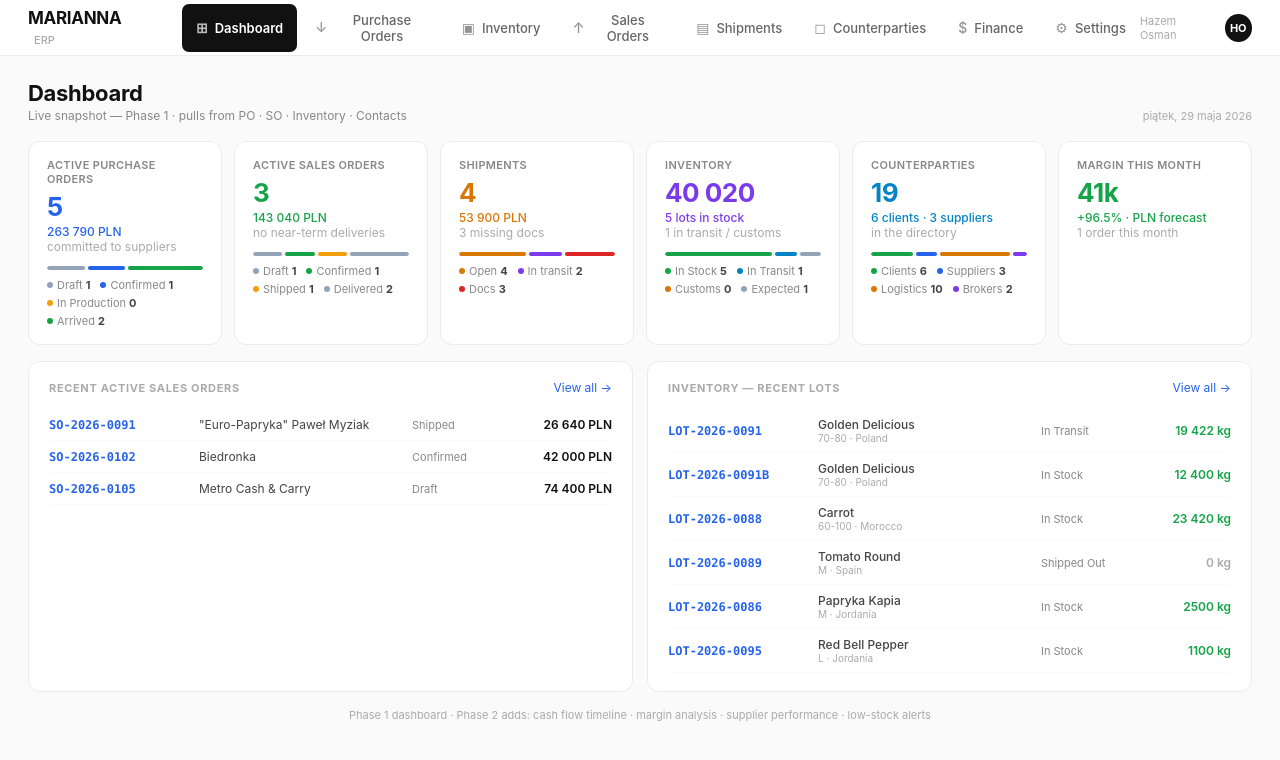
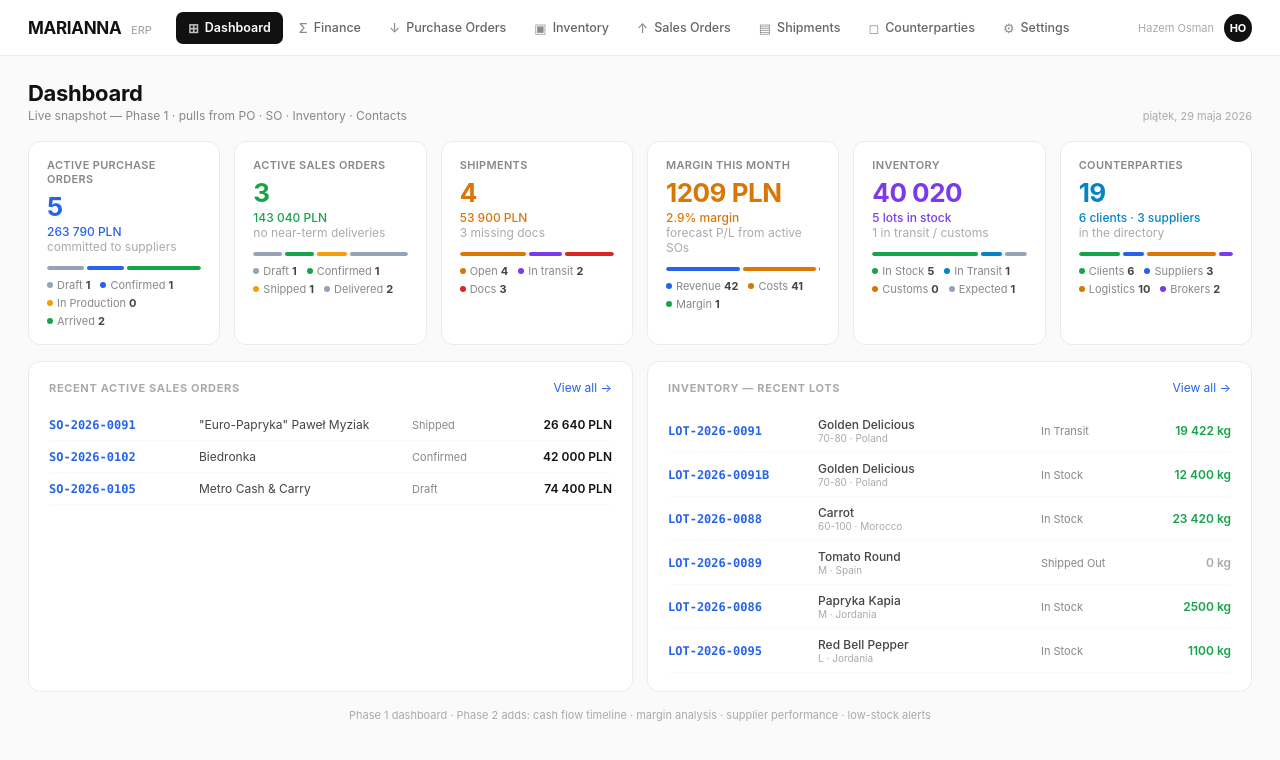
Before and after one commit to Marianna-ERP/marianna-erp, a React (Create React App) app: page / in a window 1280 px wide. Shown: the top 760 px of the page. Built offline with nearby package versions, Linux system fonts and the light colour scheme.

Commit message:
chat gpt V5

```diff
--- a/src/App.tsx
+++ b/src/App.tsx
@@ -5,67 +5,31 @@ import PurchaseOrders from "./PurchaseOrders";
 import Inventory from "./Inventory";
 import SalesOrders from "./SalesOrders";
 import Shipments from "./Shipments";
+import Finance from "./Finance";
 import Settings from "./Settings";
-import Finance from "./Finance";
+import { SHELL_SEED } from "./shell_seed";
 import { useLocalStoredState } from "./useLocalStoredState";
 
-// ─── FRESHTRADE ERP — INTEGRATION SHELL ─────────────────────────────────────
-// Owns the canonical state for all four entities and passes it down to each module.
-// Each module accepts optional state props (integration mode) and falls back to its
-// own seed data (standalone mode).
-//
-// Why a shell at all? Each module previously stubbed its sibling modules' data
-// (Inventory stubbed SOs, SO stubbed lots+POs). The shell replaces those stubs with
-// live cross-module data — so reservations on lots show real active SOs, source
-// pickers in SOs show real lots, and the dashboard reads everything.
-//
-// State flow:
-//   App  ─owns─►  contacts, pos, lots, orders
-//      │
-//      ├── Dashboard       (read-only consumer of all four)
-//      ├── Contacts        (owns contact mutations)
-//      ├── PurchaseOrders  (owns PO mutations; reads contacts for supplier picker — future)
-//      ├── Inventory       (owns lot mutations; reads orders for live reservations)
-//      └── SalesOrders     (owns SO mutations; reads lots + POs for source picker)
+// ─── MARIANNA ERP — INTEGRATION SHELL ──────────────────────────────────────
+// Owns canonical state for the frontend prototype and passes it to each module.
+// State is persisted in browser localStorage via useLocalStoredState so testers
+// can refresh, close the browser, and continue with the same test data.
 
-// ─── SEED IMPORTS ───────────────────────────────────────────────────────────
-// We pull the seed data from each module's local seed by importing the module
-// briefly to extract it — but since modules don't export their seed, the simplest
-// approach is: each module already runs its own useState fallback when we pass
-// `undefined`, then we MIRROR that state into the shell on first paint. We can't
-// "see" the seeds from here.
-//
-// Solution: we duplicate a minimal seed here for the shell's initial state. On
-// integration test the modules will mutate the shell's state, and the shell's
-// state stays canonical.
-//
-// To keep this file maintainable, we use minimal placeholder seeds matching the
-// shape each module expects. When a module first renders with our state, it'll
-// happily mutate from there. If we want richer initial demos, we can copy the
-// modules' seed arrays into here later.
-//
-// For now: SHELL_SEED has the integration-test data — same SOs, lots, POs as the
-// modules have in their standalone seeds. Keeps reservations + cross-references
-// realistic on first load.
-
-import { SHELL_SEED } from "./shell_seed";
-
-// ─── NAVIGATION ────────────────────────────────────────────────────────────
 const NAV_ITEMS = [
   { key: "dashboard", icon: "⊞", label: "Dashboard" },
-  { key: "pos",       icon: "↓", label: "Purchase Orders" },
-  { key: "lots",      icon: "▣", label: "Inventory" },
-  { key: "orders",    icon: "↑", label: "Sales Orders" },
+  { key: "finance", icon: "Σ", label: "Finance" },
+  { key: "pos", icon: "↓", label: "Purchase Orders" },
+  { key: "lots", icon: "▣", label: "Inventory" },
+  { key: "orders", icon: "↑", label: "Sales Orders" },
   { key: "shipments", icon: "▤", label: "Shipments" },
-  { key: "contacts",  icon: "◻", label: "Counterparties" },
-  { key: "finance",   icon: "$", label: "Finance" },
-  { key: "settings",  icon: "⚙", label: "Settings" },
+  { key: "contacts", icon: "◻", label: "Counterparties" },
+  { key: "settings", icon: "⚙", label: "Settings" },
 ];
 
 function TopNav({ active, onNav = () => {} }: any) {
   return (
-    <div style={{ background: "#fff", borderBottom: "1px solid #EBEBEB", padding: "0 28px", height: 56, display: "flex", alignItems: "center", gap: 0, flexShrink: 0 }}>
-      <div style={{ fontSize: 17, fontWeight: 700, color: "#111", letterSpacing: "-0.3px", marginRight: 32 }}>
+    <div style={{ background: "#fff", borderBottom: "1px solid #EBEBEB", padding: "0 28px", minHeight: 56, display: "flex", alignItems: "center", gap: 0, flexShrink: 0, overflowX: "auto" }}>
+      <div style={{ fontSize: 17, fontWeight: 700, color: "#111", letterSpacing: "-0.3px", marginRight: 24, whiteSpace: "nowrap" }}>
         MARIANNA <span style={{ fontSize: 11, fontWeight: 500, color: "#AAA", marginLeft: 6, letterSpacing: 0 }}>ERP</span>
       </div>
       <div style={{ display: "flex", gap: 4 }}>
@@ -74,25 +38,26 @@ function TopNav({ active, onNav = () => {} }: any) {
           return (
             <button key={n.key} onClick={() => onNav(n.key)}
               style={{
-                padding: "8px 14px", borderRadius: 7,
+                padding: "8px 12px", borderRadius: 7,
                 border: "none",
                 background: isActive ? "#111" : "transparent",
                 color: isActive ? "#fff" : "#666",
-                fontSize: 13, fontWeight: isActive ? 600 : 500,
+                fontSize: 12.5, fontWeight: isActive ? 600 : 500,
                 cursor: "pointer",
-                display: "flex", alignItems: "center", gap: 7,
+                display: "flex", alignItems: "center", gap: 6,
                 fontFamily: "inherit",
                 transition: "background 0.12s",
+                whiteSpace: "nowrap",
               }}
               onMouseEnter={e => { if (!isActive) e.currentTarget.style.background = "#F3F4F6"; }}
               onMouseLeave={e => { if (!isActive) e.currentTarget.style.background = "transparent"; }}>
-              <span style={{ fontSize: 14, opacity: 0.7 }}>{n.icon}</span>
+              <span style={{ fontSize: 13, opacity: 0.75 }}>{n.icon}</span>
               {n.label}
             </button>
           );
         })}
       </div>
-      <div style={{ marginLeft: "auto", display: "flex", alignItems: "center", gap: 10, fontSize: 11, color: "#AAA" }}>
+      <div style={{ marginLeft: "auto", display: "flex", alignItems: "center", gap: 10, fontSize: 11, color: "#AAA", paddingLeft: 16, whiteSpace: "nowrap" }}>
         <span>Hazem Osman</span>
         <div style={{ width: 28, height: 28, borderRadius: "50%", background: "#111", color: "#fff", display: "flex", alignItems: "center", justifyContent: "center", fontSize: 11, fontWeight: 700 }}>HO</div>
       </div>
@@ -100,23 +65,15 @@ function TopNav({ active, onNav = () => {} }: any) {
   );
 }
 
-// ─── APP ───────────────────────────────────────────────────────────────────
 export default function App() {
-  // Canonical state — owned by the shell, persisted to localStorage so each
-  // colleague's browser keeps their test data between page refreshes.
-  // First-time visitors get SHELL_SEED. After that, their own edits stick.
-  // Settings → "Reset to demo" wipes localStorage and reloads.
-  const [contacts, setContacts]   = useLocalStoredState("contacts",  SHELL_SEED.contacts);
-  const [pos, setPOs]             = useLocalStoredState("pos",       SHELL_SEED.pos);
-  const [lots, setLots]           = useLocalStoredState("lots",      SHELL_SEED.lots);
-  const [orders, setOrders]       = useLocalStoredState("orders",    SHELL_SEED.orders);
+  const [contacts, setContacts] = useLocalStoredState("contacts", SHELL_SEED.contacts);
+  const [pos, setPOs] = useLocalStoredState("pos", SHELL_SEED.pos);
+  const [lots, setLots] = useLocalStoredState("lots", SHELL_SEED.lots);
+  const [orders, setOrders] = useLocalStoredState("orders", SHELL_SEED.orders);
   const [shipments, setShipments] = useLocalStoredState("shipments", SHELL_SEED.shipments);
 
-  // Active module
   const [activeModule, setActiveModule] = useState("dashboard");
 
-  // No-op — Settings triggers window.location.reload() after import/reset,
-  // which is the most reliable way to make every module pick up the new state.
   function reloadFromStorage() {
     window.location.reload();
   }
@@ -125,6 +82,8 @@ export default function App() {
     switch (activeModule) {
       case "dashboard":
         return <Dashboard pos={pos} orders={orders} lots={lots} contacts={contacts} shipments={shipments} onNavigate={setActiveModule} />;
+      case "finance":
+        return <Finance orders={orders} lots={lots} pos={pos} shipments={shipments} />;
       case "contacts":
         return <Contacts contacts={contacts} setContacts={setContacts} />;
       case "pos":
@@ -132,11 +91,9 @@ export default function App() {
       case "lots":
         return <Inventory lots={lots} setLots={setLots} allOrders={orders} />;
       case "orders":
-        return <SalesOrders orders={orders} setOrders={setOrders} invLots={lots} setLots={setLots} allPOs={pos} shipments={shipments} contacts={contacts} />;
+        return <SalesOrders orders={orders} setOrders={setOrders} invLots={lots} setLots={setLots} allPOs={pos} contacts={contacts} shipments={shipments} />;
       case "shipments":
         return <Shipments shipments={shipments} setShipments={setShipments} contacts={contacts} pos={pos} setPOs={setPOs} lots={lots} setLots={setLots} orders={orders} setOrders={setOrders} onNavigate={setActiveModule} />;
-      case "finance":
-        return <Finance orders={orders} lots={lots} pos={pos} shipments={shipments} />;
       case "settings":
         return <Settings reloadFromStorage={reloadFromStorage} />;
       default:
--- a/src/Dashboard.tsx
+++ b/src/Dashboard.tsx
@@ -148,12 +148,16 @@ export default function Dashboard({ pos = [], orders = [], lots = [], contacts =
   const shipmentDocsMissing = shipments.filter(s => (s.documents || []).some(d => ["Required", "Missing"].includes(d.status))).length;
   const logisticsCostPLN = shipments.reduce((sum, s) => sum + (s.costs || []).reduce((cs, c) => cs + (parseFloat(c.amountPLN) || ((parseFloat(c.amount) || 0) * (parseFloat(c.fxRate) || 1))), 0), 0);
 
-  // -- This month's margin (P&L analytics — forecast view) -----------------
-  const thisMonth = new Date().toISOString().substring(0, 7); // YYYY-MM
-  const monthMargin = useMemo(
-    () => aggregateMargins(orders, lots, [], shipments, "forecast", o => o.status !== "Draft" && (o.orderDate || "").substring(0, 7) === thisMonth),
-    [orders, lots, shipments, thisMonth]
-  );
+  // -- Finance / margin summary -------------------------------------------
+  const currentMonth = new Date().toISOString().slice(0, 7);
+  const marginThisMonth = useMemo(() => aggregateMargins(
+    orders,
+    lots,
+    pos,
+    shipments,
+    "forecast",
+    o => o.status !== "Draft" && o.status !== "Cancelled" && String(o.orderDate || "").slice(0, 7) === currentMonth
+  ), [orders, lots, pos, shipments, currentMonth]);
 
   return (
     <div style={{ flex: 1, overflow: "auto", padding: "24px 28px", background: "#FAFAFA" }}>
@@ -170,7 +174,7 @@ export default function Dashboard({ pos = [], orders = [], lots = [], contacts =
         </div>
 
         {/* Primary KPI row */}
-        <div style={{ display: "grid", gridTemplateColumns: "repeat(6, 1fr)", gap: 12, marginBottom: 16 }}>
+        <div style={{ display: "grid", gridTemplateColumns: "repeat(6, minmax(0, 1fr))", gap: 14, marginBottom: 16 }}>
           <KpiCard
             label="ACTIVE PURCHASE ORDERS"
             value={activePOCount}
@@ -213,6 +217,19 @@ export default function Dashboard({ pos = [], orders = [], lots = [], contacts =
             ]}
           />
           <KpiCard
+            label="MARGIN THIS MONTH"
+            value={fmtMoney(marginThisMonth.totalMarginPLN, "PLN")}
+            tag={`${marginThisMonth.avgMarginPct.toFixed(1)}% margin`}
+            sub="forecast P/L from active SOs"
+            valueColor={marginThisMonth.totalMarginPLN < 0 ? "#DC2626" : marginThisMonth.avgMarginPct < 5 ? "#D97706" : "#16A34A"}
+            onClick={() => onNavigate && onNavigate("finance")}
+            items={[
+              { label: "Revenue", val: Math.max(0, Math.round(marginThisMonth.totalRevenuePLN / 1000)), color: "#2563EB" },
+              { label: "Costs", val: Math.max(0, Math.round((marginThisMonth.totalCOGSPLN + marginThisMonth.totalDirectPLN) / 1000)), color: "#D97706" },
+              { label: "Margin", val: Math.max(0, Math.round(Math.abs(marginThisMonth.totalMarginPLN) / 1000)), color: marginThisMonth.totalMarginPLN < 0 ? "#DC2626" : "#16A34A" },
+            ]}
+          />
+          <KpiCard
             label="INVENTORY"
             value={fmtNum(Math.round(totalKgInStock))}
             tag={`${inStockLots.length} lots in stock`}
@@ -239,14 +256,6 @@ export default function Dashboard({ pos = [], orders = [], lots = [], contacts =
               { label: "Logistics", val: contactsByType.Carrier + contactsByType.Forwarder + contactsByType.Warehouse, color: "#D97706" },
               { label: "Brokers", val: contactsByType.Broker, color: "#7C3AED" },
             ]}
-          />
-          <KpiCard
-            label="MARGIN THIS MONTH"
-            value={monthMargin.totalMarginPLN >= 1000 ? fmtNum(Math.round(monthMargin.totalMarginPLN / 1000)) + "k" : fmtNum(Math.round(monthMargin.totalMarginPLN))}
-            tag={(monthMargin.avgMarginPct >= 0 ? "+" : "") + monthMargin.avgMarginPct.toFixed(1) + "% · PLN forecast"}
-            sub={`${monthMargin.orderCount} order${monthMargin.orderCount === 1 ? "" : "s"} this month`}
-            valueColor={monthMargin.totalMarginPLN < 0 ? "#DC2626" : "#16A34A"}
-            onClick={() => onNavigate && onNavigate("finance")}
           />
         </div>
 
--- a/src/SalesOrders.tsx
+++ b/src/SalesOrders.tsx
@@ -1835,7 +1835,6 @@ function OrderDetail({ order, onBack, onEdit, onPrint, onEmail, onDelete, onIssu
             <div style={{ marginTop: 8, fontSize: 11, color: "#888", fontStyle: "italic" }}>{SO_STATUSES[order.status]?.desc}</div>
           </Card>
 
-          {/* P/L card — reads live lots/pos/shipments to compute revenue, COGS, direct costs */}
           <SOMarginCard order={order} lots={lots} pos={pos} shipments={shipments} />
 
           <div style={{ display: "grid", gridTemplateColumns: "1.6fr 1fr", gap: 16 }}>
@@ -1980,8 +1979,8 @@ function OrderDetail({ order, onBack, onEdit, onPrint, onEmail, onDelete, onIssu
 export default function SalesOrders({
   orders: extOrders, setOrders: extSetOrders,
   invLots: extInvLots, setLots: extSetLots, allPOs: extPOs,
-  shipments: extShipments,
   contacts: extContacts,
+  shipments: extShipments = [],
 }: any = {}) {
   // Integration mode: shell owns SO state. Standalone: local state with seed.
   const [localOrders, setLocalOrders] = useState(INIT_ORDERS);
--- a/src/useLocalStoredState.ts
+++ b/src/useLocalStoredState.ts
@@ -15,7 +15,7 @@
 //   - Corrupt JSON in storage is ignored — initial value used instead.
 //   - SSR-safe (won't crash if `window` is undefined).
 
-import { useState, useEffect, useRef } from "react";
+import { useState, useEffect } from "react";
 
 export const STORAGE_VERSION = 1;
 const NAMESPACE = "marianna-erp";
@@ -50,14 +50,10 @@ export function useLocalStoredState<T>(name: string, initialValue: T): [T, (v: T
   // Read once on mount; thereafter state is the source of truth and we write through.
   const [state, setState] = useState<T>(() => readFromStorage(name, initialValue));
 
-  // Track whether we've actually mounted so we don't double-write on first render.
-  const hasMountedRef = useRef(false);
+  // Persist both the first seed load and all later edits. This makes Settings -> Export
+  // useful even before the user has changed anything in the current browser.
   useEffect(() => {
-    if (hasMountedRef.current) {
-      writeToStorage(name, state);
-    } else {
-      hasMountedRef.current = true;
-    }
+    writeToStorage(name, state);
   }, [name, state]);
 
   return [state, setState];
```
Also changed, not shown: 2 other files (tests, documents, lock files or other folders).
